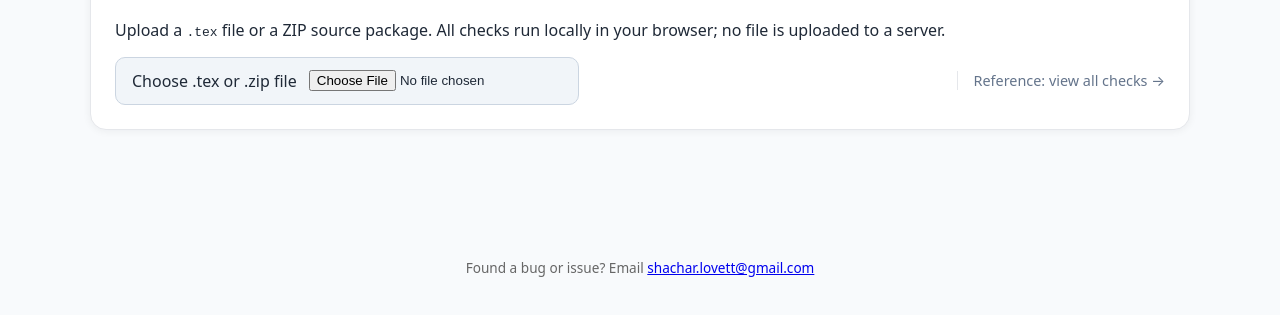
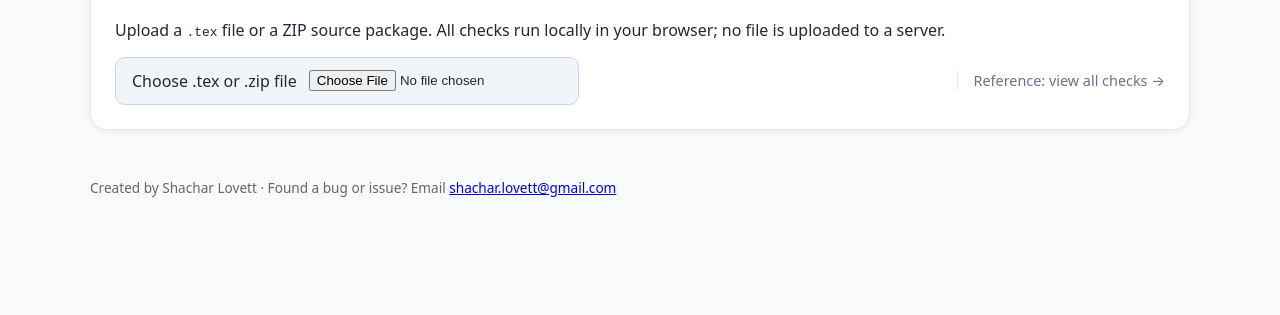
Before and after one commit to Theory-of-Computing/toc-typeset-check, a website built with Vite: page index.html in a window 1280 px wide. Shown: the part 167-482 px from the top of the page. Built offline with nearby package versions, Linux system fonts and the light colour scheme.

Commit message:
added created by info

```diff
--- a/index.html
+++ b/index.html
@@ -30,10 +30,10 @@
 
       <section id="summary" class="summary hidden"></section>
       <section id="results" class="results hidden"></section>
+      <footer style="margin-top:2rem;padding:1rem 0;font-size:0.85rem;color:#666;">
+        Created by Shachar Lovett &middot; Found a bug or issue? Email <a href="mailto:shachar.lovett@gmail.com">shachar.lovett@gmail.com</a>
+      </footer>
     </main>
     <script type="module" src="src/main.ts"></script>
-    <footer style="text-align:center;margin-top:2rem;padding:1rem;font-size:0.85rem;color:#666;">
-      Found a bug or issue? Email <a href="mailto:shachar.lovett@gmail.com">shachar.lovett@gmail.com</a>
-    </footer>
   </body>
 </html>
```
